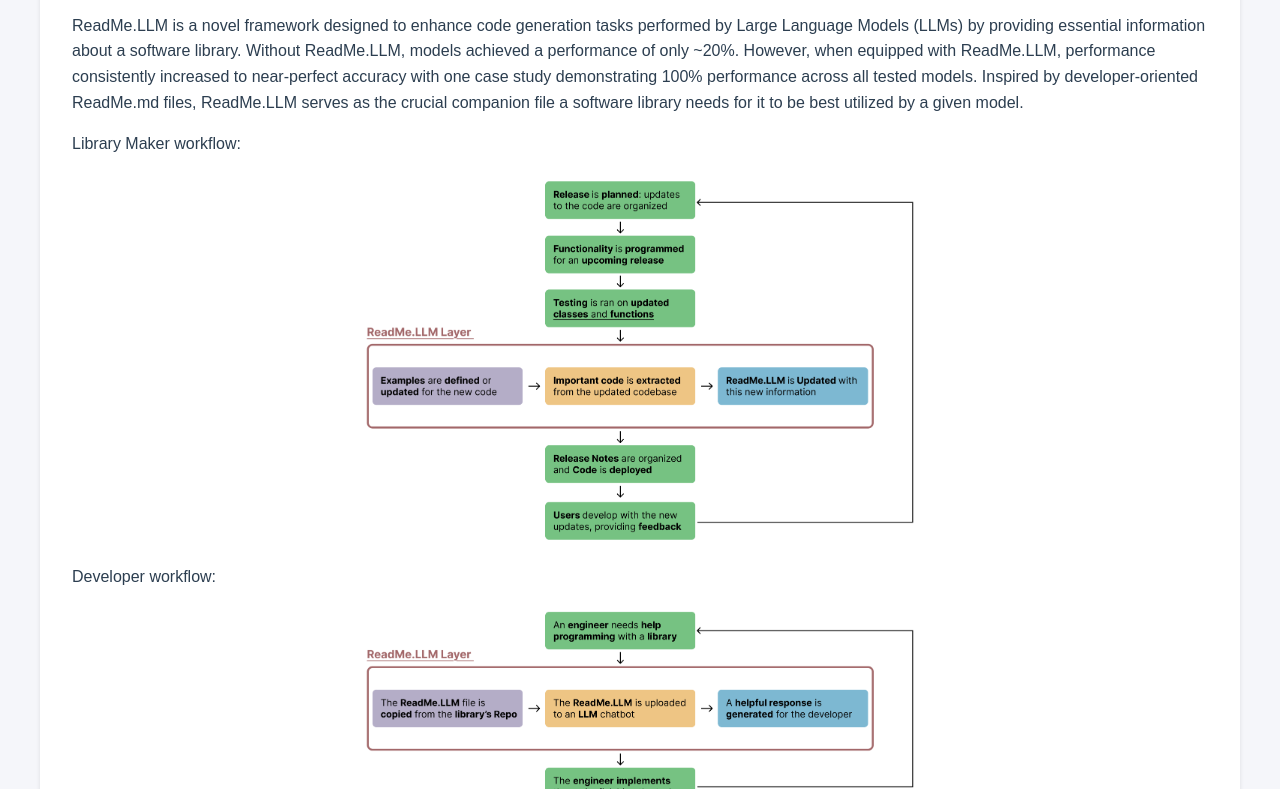
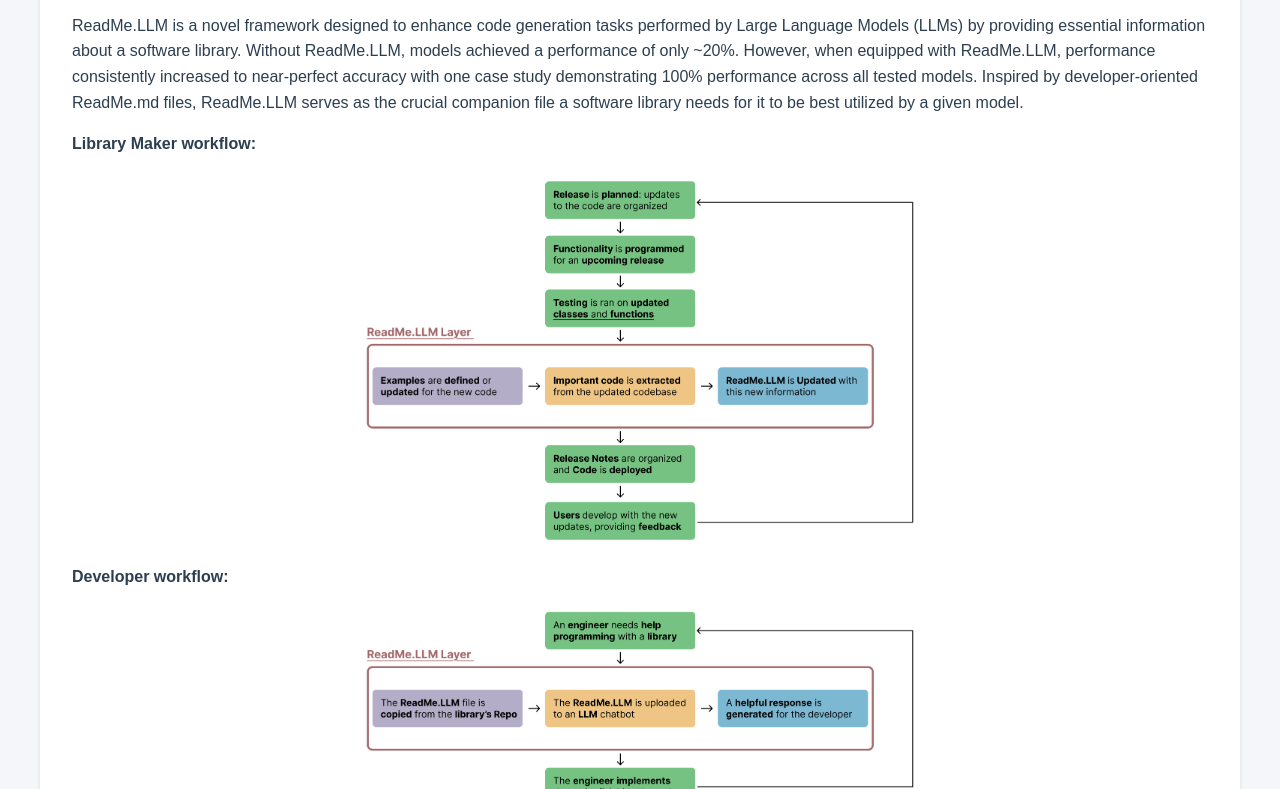
Before and after one commit to readmellm/readmellm.github.io, a plain HTML site: page index.html in a window 1280 px wide. Shown: the part 715-1504 px from the top of the page. Drawn offline with Linux system fonts and the light colour scheme.

Commit message:
Update index.html

```diff
--- a/index.html
+++ b/index.html
@@ -36,9 +36,9 @@
                 Without ReadMe.LLM, models achieved a performance of only ~20%. However, when equipped with ReadMe.LLM, performance consistently increased to near-perfect accuracy with one case
                 study demonstrating 100% performance across all tested models. Inspired by developer-oriented ReadMe.md files, ReadMe.LLM serves as the crucial companion file a software library
                 needs for it to be best utilized by a given model.</p>
-            <p>Library Maker workflow:</p>
+            <p><b>Library Maker workflow:</b></p>
             <img src="assets/images/workflow1.png" alt="User Chart" class="center">
-            <p>Developer workflow:</p>
+            <p><b>Developer workflow:</b></p>
             <img src="assets/images/workflow2.png" alt="User Chart" class="center">
             <p>ReadMe.llm can bring immense value to both library makers and developers as outline in the chart below:</p>
             <img src="assets/images/userChart.png" alt="User Chart" class="center">
```
